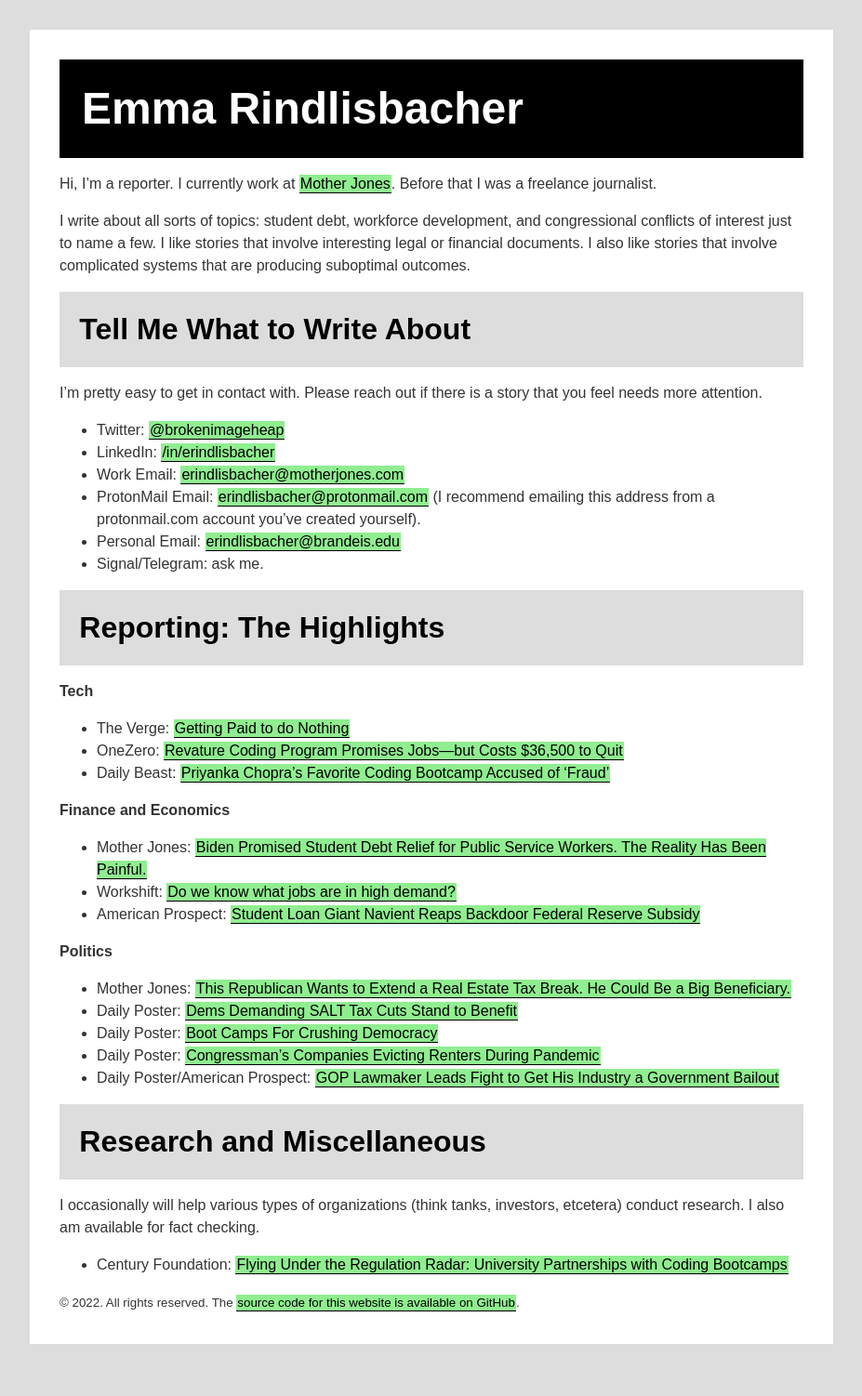
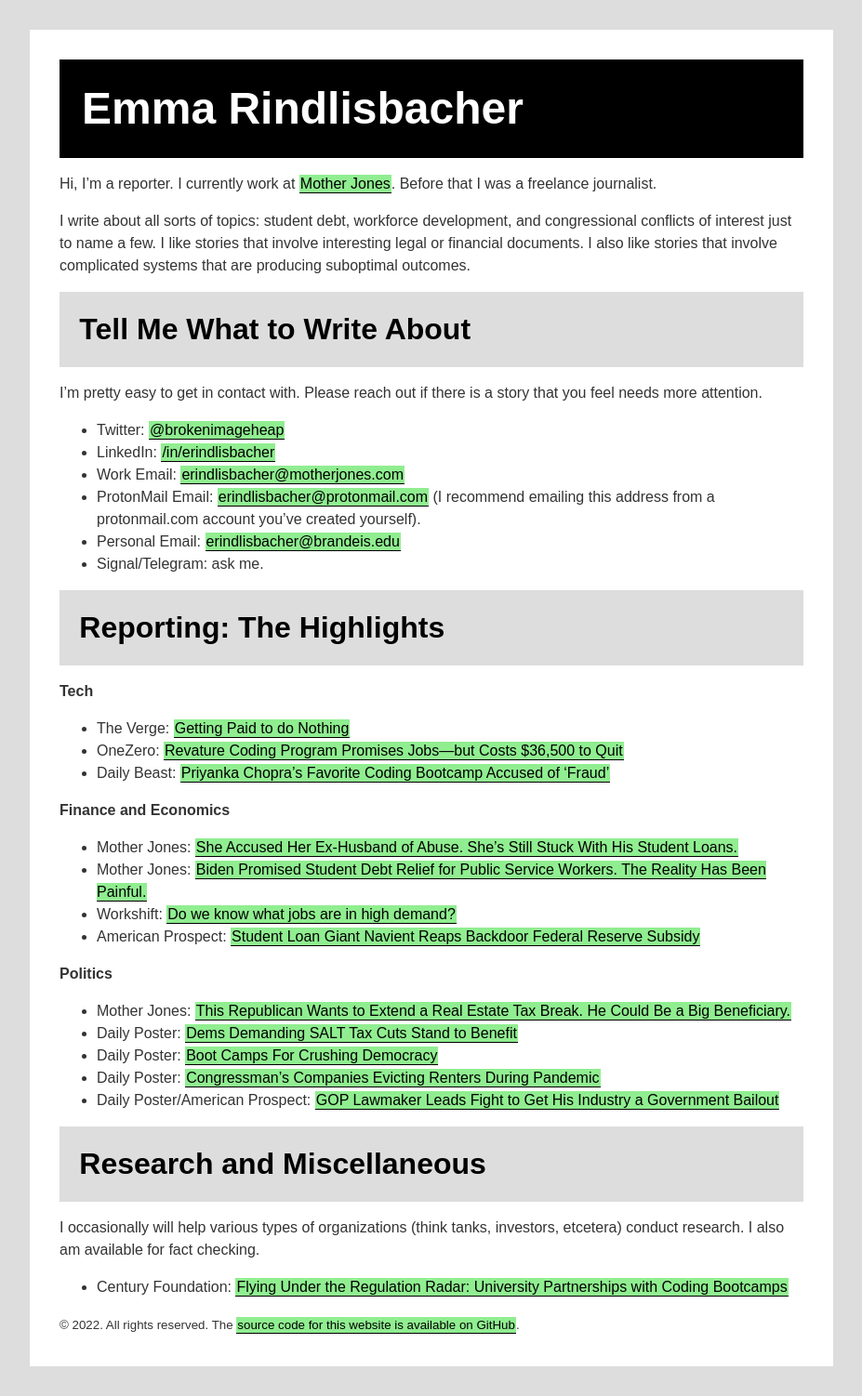
Before and after one commit to erindlisbacher/website, a Jekyll site: the page built from index.md, in a window 1280 px wide. Shown: the whole page at 93% size, without its empty margins (0-927 px from the left). Built offline with Jekyll 4.4.1, drawn with Linux system fonts in a browser that asks for light colours; before the commit the page ends 1478 px from its top, so only the background shows below that.

Commit message:
added article

```diff
--- a/index.md
+++ b/index.md
@@ -31,6 +31,7 @@ I'm pretty easy to get in contact with. Please reach out if there is a story tha
 
 ### Finance and Economics
 
+* Mother Jones: [She Accused Her Ex-Husband of Abuse. She’s Still Stuck With His Student Loans.](https://www.motherjones.com/politics/2022/04/spousal-consolidation-student-loans/)
 * Mother Jones: [Biden Promised Student Debt Relief for Public Service Workers. The Reality Has Been Painful.](https://www.motherjones.com/politics/2022/01/biden-promised-student-debt-relief-for-public-service-workers-the-reality-has-been-painful/)
 * Workshift: [Do we know what jobs are in high demand?](https://workshift.opencampusmedia.org/do-we-know-what-jobs-are-in-high-demand/)
 * American Prospect: [Student Loan Giant Navient Reaps Backdoor Federal Reserve Subsidy](https://prospect.org/economy/student-loan-giant-navient-reaps-backdoor-federal-reserve-subsidy/)
```
